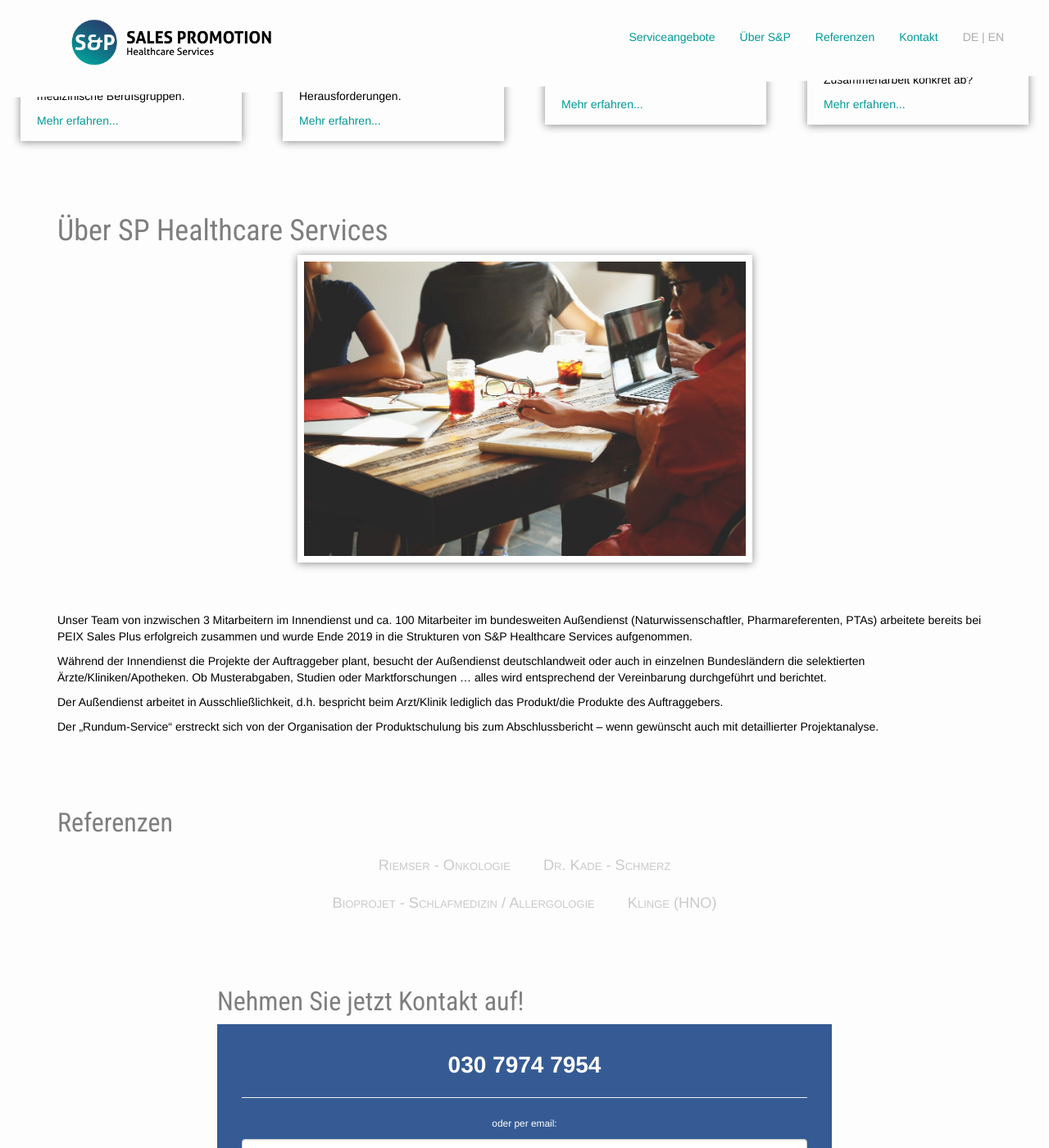
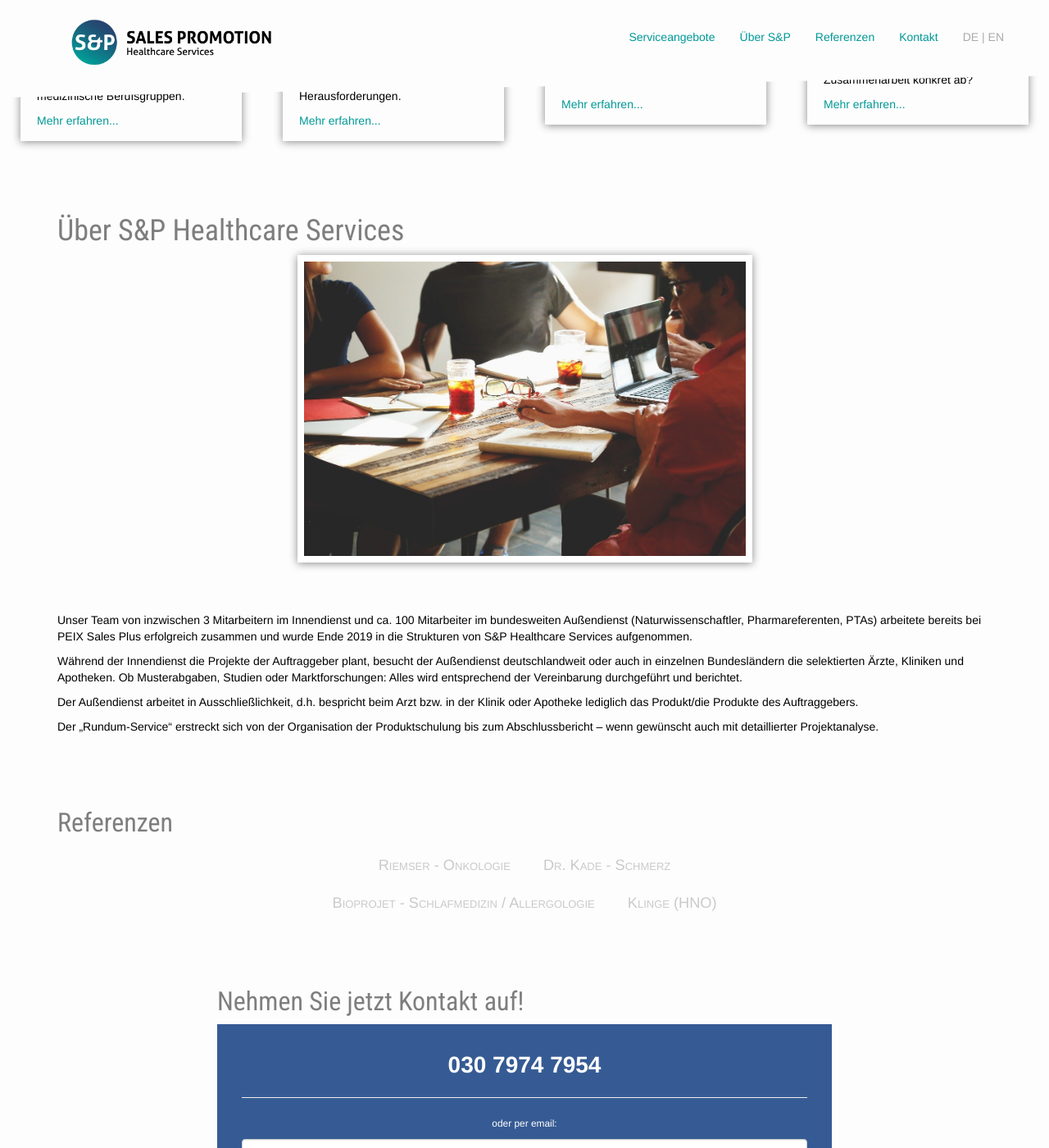
Before and after one commit to samlawski/sp-healthcare, a Jekyll site: the page built from index.html, in a window 1280 px wide and 1400 px high, scrolled down 550 px. Shown: the whole window at 82% size. Built offline with Jekyll 4.4.1, drawn with Linux system fonts in a browser that asks for light colours; nearby versions of some CDN libraries.

Commit message:
Updated 'index.html' via CloudCannon

```diff
--- a/index.html
+++ b/index.html
@@ -89,7 +89,7 @@ header_image_path: /assets/images/title.jpg
 
 <div id="ueber" class="container">
   <h1 class="editable">
-    &Uuml;ber SP Healthcare Services
+    &Uuml;ber S&amp;P Healthcare Services
   </h1>
 
   <div class="row">
@@ -102,8 +102,8 @@ header_image_path: /assets/images/title.jpg
     <div class="col-xs-12 space-after">
         <div class="editable">
           <p>Unser Team von inzwischen 3 Mitarbeitern im Innendienst und ca. 100 Mitarbeiter im bundesweiten Au&szlig;endienst (Naturwissenschaftler, Pharmareferenten, PTAs) arbeitete bereits bei PEIX Sales Plus erfolgreich zusammen und wurde Ende 2019 in die Strukturen von S&amp;P Healthcare Services aufgenommen.</p>
-          <p>W&auml;hrend der Innendienst die Projekte der Auftraggeber plant, besucht der Au&szlig;endienst deutschlandweit oder auch in einzelnen Bundesl&auml;ndern die selektierten &Auml;rzte/Kliniken/Apotheken. Ob Musterabgaben, Studien oder Marktforschungen &hellip; alles wird entsprechend der Vereinbarung durchgef&uuml;hrt und berichtet.</p>
-          <p>Der Au&szlig;endienst arbeitet in Ausschlie&szlig;lichkeit, d.h. bespricht beim Arzt/Klinik lediglich das Produkt/die Produkte des Auftraggebers.</p>
+          <p>W&auml;hrend der Innendienst die Projekte der Auftraggeber plant, besucht der Au&szlig;endienst deutschlandweit oder auch in einzelnen Bundesl&auml;ndern die selektierten &Auml;rzte, Kliniken und Apotheken. Ob Musterabgaben, Studien oder Marktforschungen: Alles wird entsprechend der Vereinbarung durchgef&uuml;hrt und berichtet.</p>
+          <p>Der Au&szlig;endienst arbeitet in Ausschlie&szlig;lichkeit, d.h. bespricht beim Arzt bzw. in der Klinik oder Apotheke lediglich das Produkt/die Produkte des Auftraggebers.</p>
           <p>Der &bdquo;Rundum-Service&ldquo; erstreckt sich von der Organisation der Produktschulung bis zum Abschlussbericht &ndash; wenn gew&uuml;nscht auch mit detaillierter Projektanalyse.</p>
         </div>
         </div><!-- / col -->
```
